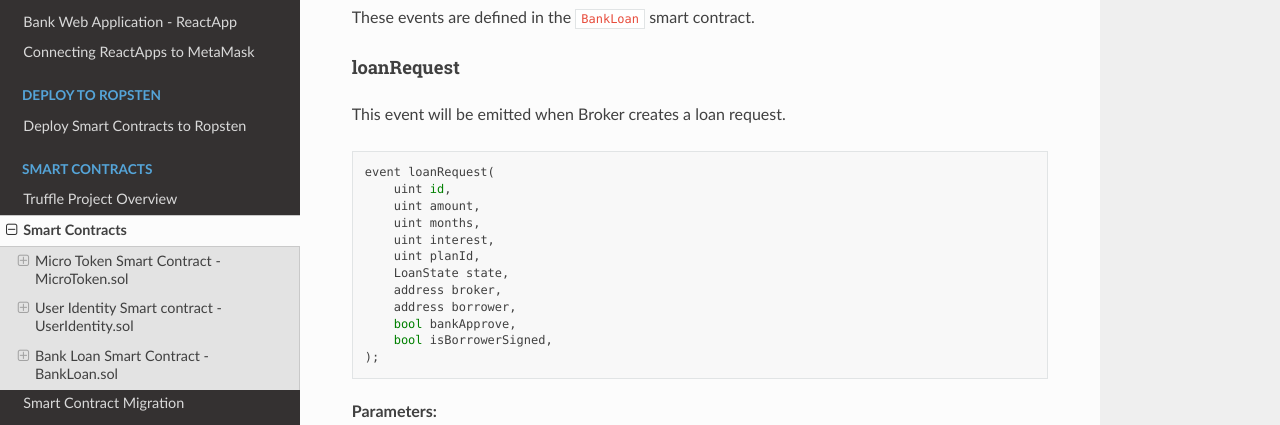
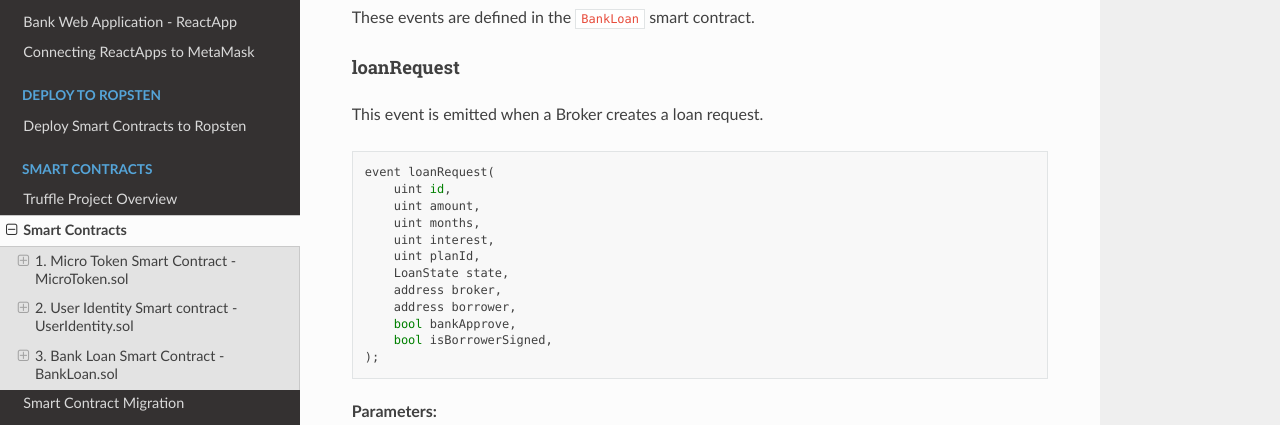
Before and after one commit to NivedithaKarthikeyan/LandregistryApp, a Sphinx documentation site: the page built from docs/source/blockchain/smartContracts.rst, in a window 1280 px wide and 900 px high, scrolled down 8367 px. Shown: the part 153-578 px from the top of the window. Built offline with Sphinx 7.4.7 and the Read the Docs theme 2.0.0, drawn with Linux system fonts in a browser that asks for light colours; some of the changed text lies outside the part shown.

Commit message:
Update docs/source/index.rst, docs/source/blockchain/smartContracts.rst

```diff
--- a/docs/source/blockchain/smartContracts.rst
+++ b/docs/source/blockchain/smartContracts.rst
@@ -16,7 +16,7 @@ They reside in the ``contracts`` directory. ::
         |  |--truffle-config.js
 
 
-Micro Token Smart Contract - MicroToken.sol
+1. Micro Token Smart Contract - MicroToken.sol
 -------------------------------------------
 
 This smart contract handles the **ERC20** token in the system.
@@ -148,7 +148,7 @@ the two account addresses passed as parameters to the function. ::
 
 
 
-User Identity Smart contract - UserIdentity.sol
+2. User Identity Smart contract - UserIdentity.sol
 ------------------------------------------------
 
 This contract holds User details. It  registers  Broker, Borrower and Insurance Company details.
@@ -296,7 +296,7 @@ Return:
     * ``User []`` - Return all Borrowers as an array.
 
 
-Bank Loan Smart Contract - BankLoan.sol
+3. Bank Loan Smart Contract - BankLoan.sol
 ---------------------------------------
 
 This smart contract stores Bank Loan details.
@@ -374,7 +374,7 @@ These events are defined in the ``BankLoan`` smart contract.
 loanRequest
 ^^^^^^^^^^^
 
-This event will be emitted when Broker creates a loan request. ::
+This event is emitted when a Broker creates a loan request. ::
 
     event loanRequest(
         uint id,
@@ -429,8 +429,8 @@ It requires the ``UserIdentity`` smart contract address to deploy the smart cont
 The ``UserIdentity`` smart contract address object instance will be set as the ``identitySC``. ::
 
     constructor (address _identitySC) {
-            admin = msg.sender;
-            identitySC = UserIdentity(_identitySC);
+        admin = msg.sender;
+        identitySC = UserIdentity(_identitySC);
     }
 
 
--- a/docs/source/index.rst
+++ b/docs/source/index.rst
@@ -3,7 +3,7 @@
    You can adapt this file completely to your liking, but it should at least
    contain the root `toctree` directive.
 
-Welcome to Microfinance dAppDocumentation
+Welcome to Microfinance dApp Documentation
 ========================================
 
 .. toctree::
```
Also changed, not shown: other parts of docs/source/blockchain/smartContracts.rst (+1 -1 lines).
